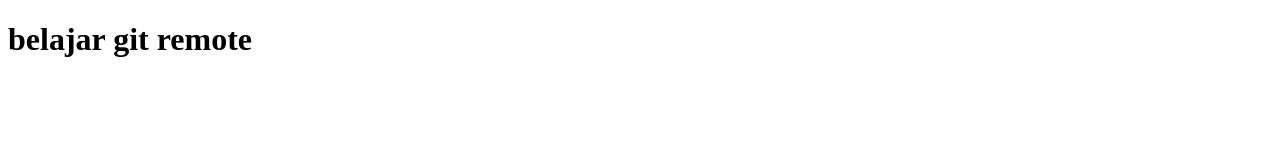
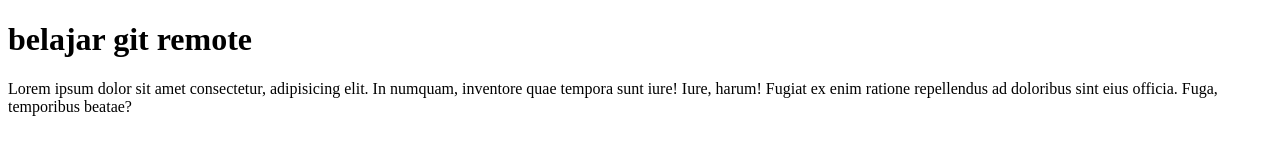
Before and after one commit to riskydevandra/mdplp_p6, a plain HTML site: page index.html in a window 1280 px wide. Drawn offline with Linux system fonts and the light colour scheme.

Commit message:
menambah paragraf

```diff
--- a/index.html
+++ b/index.html
@@ -8,5 +8,6 @@
 </head>
 <body>
     <h1>belajar git remote</h1>
+    <p>Lorem ipsum dolor sit amet consectetur, adipisicing elit. In numquam, inventore quae tempora sunt iure! Iure, harum! Fugiat ex enim ratione repellendus ad doloribus sint eius officia. Fuga, temporibus beatae?</p>
 </body>
 </html>
```
